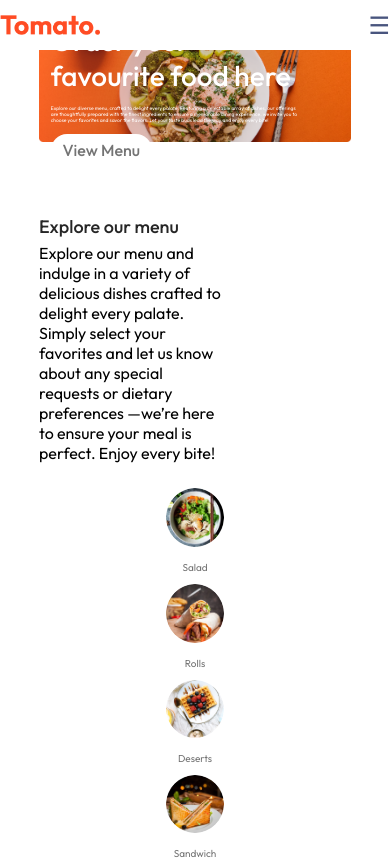
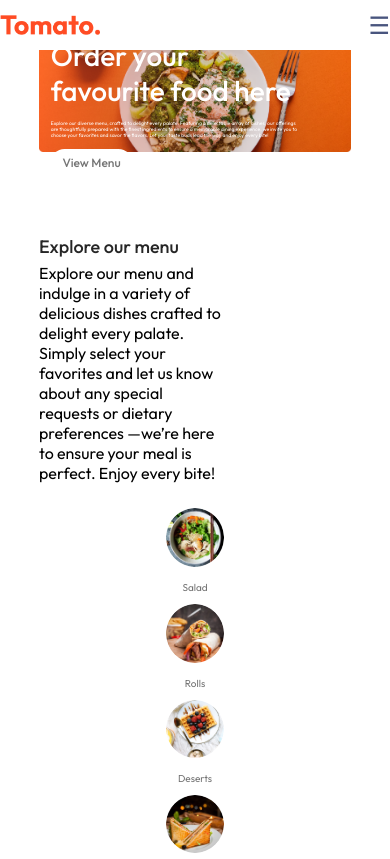
Before and after one commit to iammahesh123/Food-Delivery-App, a React (Vite) app in the folder frontend/: page / in a window 390 px wide. Shown: the top 859 px of the page. Built offline with nearby package versions, Linux system fonts and the light colour scheme.

Commit message:
fix Header margin

```diff
--- a/frontend/src/components/Header/Header.css
+++ b/frontend/src/components/Header/Header.css
@@ -44,8 +44,8 @@
 /* Responsive styles */
 @media (max-width: 1024px) {
     .header {
-        height: 40vw; /* Adjust height for tablets */
-        margin: 20px auto;
+        height: 40vw;
+        margin-top: 60px;
     }
 
     .header-contents {
@@ -72,7 +72,7 @@
 @media (max-width: 768px) {
     .header {
         height: 45vw; /* Adjust height for smaller devices */
-        margin: 15px auto;
+        margin-top: 90px;
     }
 
     .header-contents {
@@ -99,7 +99,7 @@
 @media (max-width: 480px) {
     .header {
         height: 50vw; /* Further adjust for mobile devices */
-        margin: 10px auto;
+        margin: 20px auto;
     }
 
     .header-contents {
@@ -119,6 +119,6 @@
 
     .header-contents button {
         padding: 1.5vw 3vw;
-        font-size: max(1.4vw, 16px);
+        font-size: max(1.4vw, 12px);
     }
 }
```
